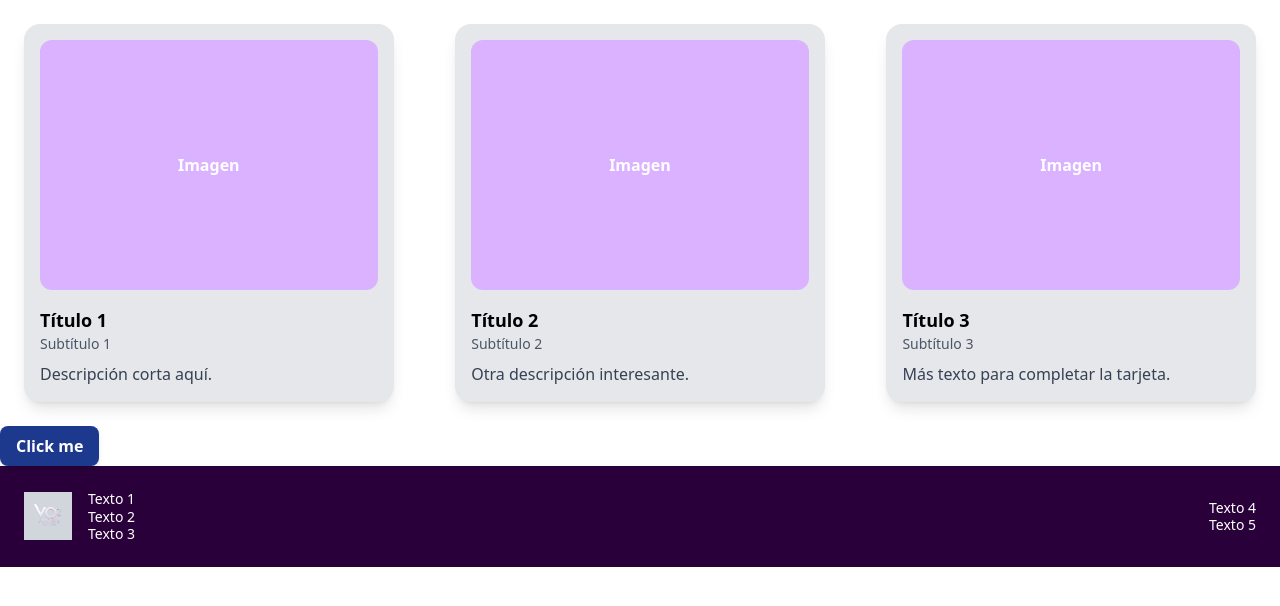
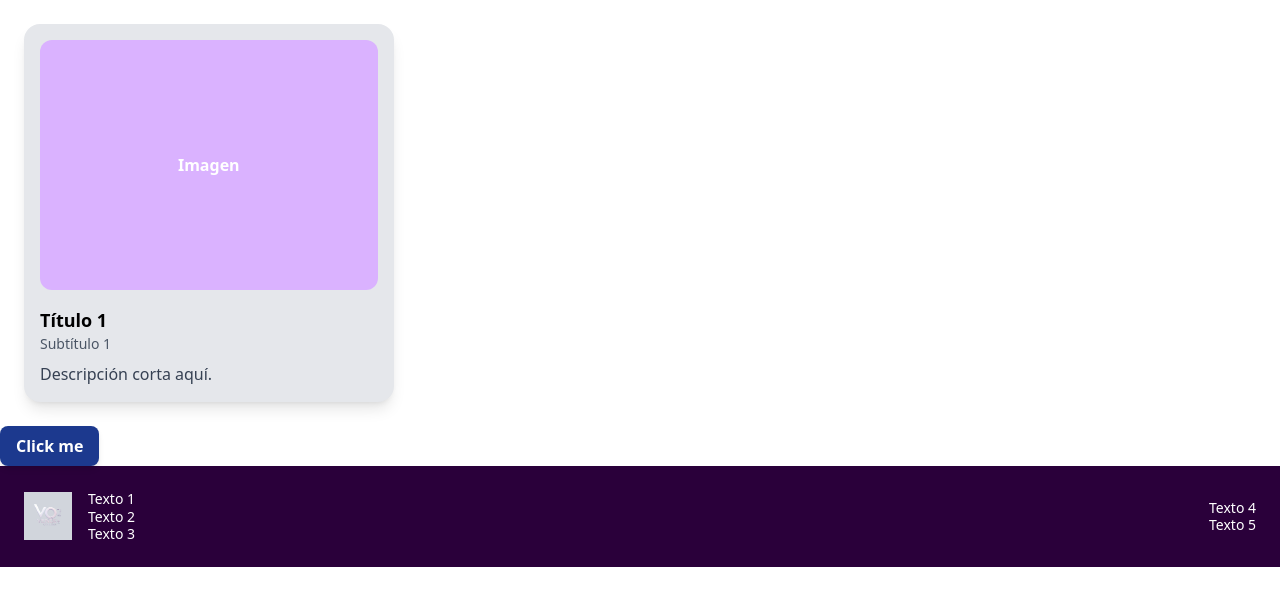
Before and after one commit to oscarcmn/ComponentesHugoYOscar, a React (Vite) app: page / in a window 1280 px wide. Shown: the top 606 px of the page. Built offline with nearby package versions, Linux system fonts and the light colour scheme.

Commit message:
header hecho

```diff
--- a/src/components/Button.tsx
+++ b/src/components/Button.tsx
@@ -14,7 +14,9 @@ const Button: React.FC<ButtonProps> = ({ label, variant = "default" }) => {
   };
 
   return (
-    <button className={`${baseStyles} ${variants[variant]}`}>{label}</button>
+    <button type="button" className={`${baseStyles} ${variants[variant]}`}>
+      {label}
+    </button>
   );
 };
 
--- a/src/components/Card.tsx
+++ b/src/components/Card.tsx
@@ -30,16 +30,6 @@ const CardContainer: React.FC = () => {
         subtitle="Subtítulo 1"
         description="Descripción corta aquí."
       />
-      <Card
-        title="Título 2"
-        subtitle="Subtítulo 2"
-        description="Otra descripción interesante."
-      />
-      <Card
-        title="Título 3"
-        subtitle="Subtítulo 3"
-        description="Más texto para completar la tarjeta."
-      />
     </div>
   );
 };
--- /dev/null
+++ b/src/components/Header.tsx
@@ -0,0 +1,47 @@
+import React from "react";
+
+const Header: React.FC = () => {
+  return (
+    <header className="bg-purple-900 text-white p-4">
+      <div className="container mx-auto flex justify-between items-center">
+        {/* Logo */}
+        <div className="text-2xl font-bold">
+          <span className="text-gray-300">VO</span> VENDE+
+        </div>
+
+        {/* Navigation Links */}
+        <nav>
+          <ul className="flex space-x-6">
+            <li>
+              <a href="#" className="hover:text-gray-300">
+                HOME
+              </a>
+            </li>
+            <li>
+              <a href="#" className="hover:text-gray-300">
+                NOSOTROS
+              </a>
+            </li>
+            <li>
+              <a href="#" className="hover:text-gray-300">
+                SERVICIOS
+              </a>
+            </li>
+            <li>
+              <a href="#" className="hover:text-gray-300">
+                CONTACTO
+              </a>
+            </li>
+            <li>
+              <a href="#" className="hover:text-gray-300">
+                NOTICIAS
+              </a>
+            </li>
+          </ul>
+        </nav>
+      </div>
+    </header>
+  );
+};
+
+export default Header;
```
